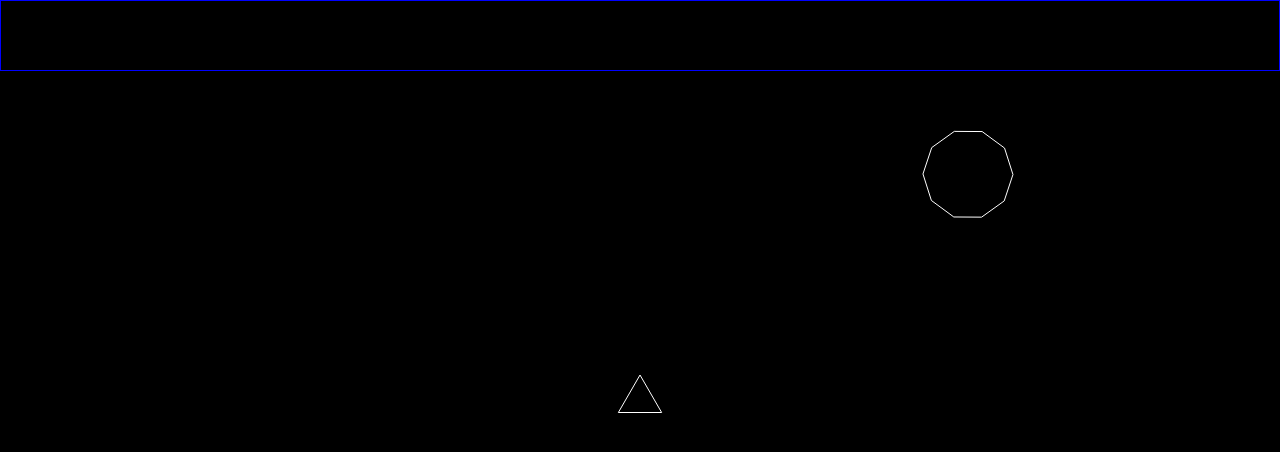
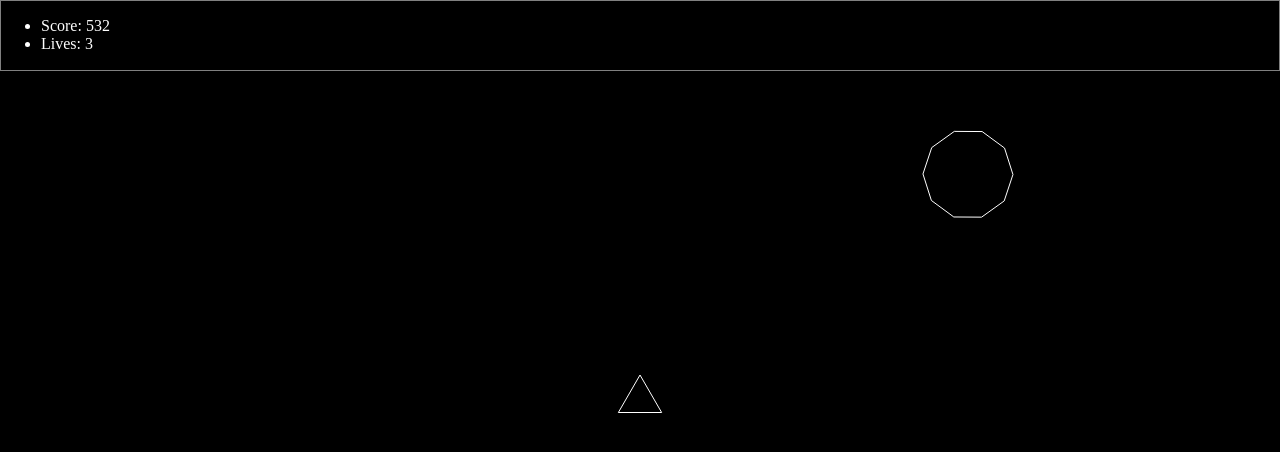
Before and after one commit to thechutrain/asteroid-typescript, a website built with Parcel: page src/index.html in a window 1280 px wide. Built offline with nearby package versions, Linux system fonts and the light colour scheme.

Commit message:
make the scoreboard visible

```diff
--- a/src/assets/style.css
+++ b/src/assets/style.css
@@ -17,9 +17,9 @@
 .canvas-pg #bg-canvas div.canvas-fallback {
 	width: 100%;
 	height: 100%;
-	background: blue;
 }
 
 .canvas-pg .scoreboard-container {
-	border: 1px solid blue;
+	border: 1px solid grey;
+	color: white;
 }
```
